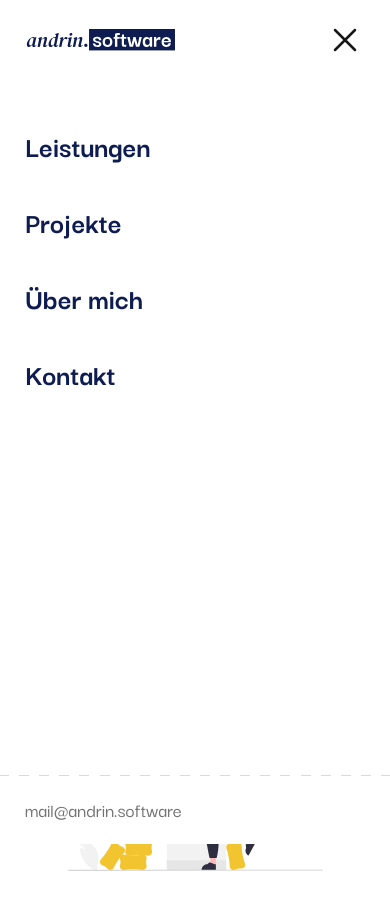
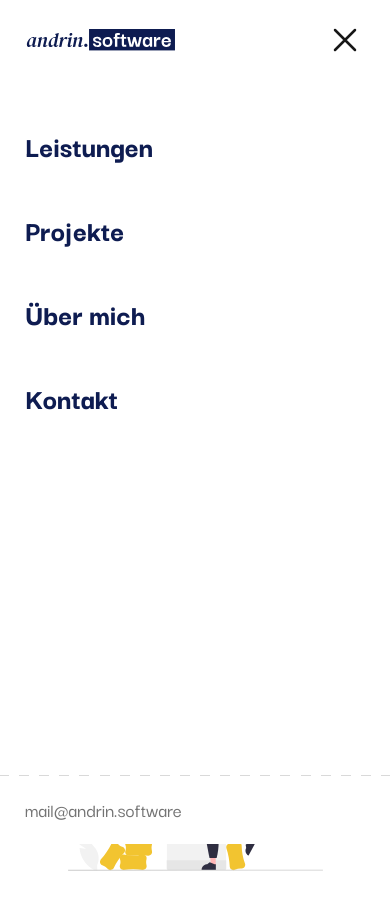
Before and after one commit to codeofandrin/andrin.software, a Next.js app: page / in a window 390 px wide. Both pictures are taken after a click on the button 345 px from the left and 40 px from the top of the page. Shown: the top 910 px of the page. Built offline with nearby package versions, Linux system fonts and the light colour scheme.

Commit message:
Change weight and gap for mobile menu items

```diff
--- a/src/components/ui/Header.tsx
+++ b/src/components/ui/Header.tsx
@@ -18,7 +18,7 @@ function MobileMenu({ setMenuOpen }: MobileMenuProps) {
     <div className="max-h-screen overscroll-none">
       <div className="top-header-mobile fixed right-0 bottom-0 left-0 z-[1000] w-full bg-white">
         {/* Menu Items */}
-        <div className="px-body-mobile grid gap-10 pt-12">
+        <div className="px-body-mobile grid gap-12 pt-12">
           {MENU_ITEMS.map(({ name, link }) => {
             return (
               <div key={`menu-item-${name}`}>
@@ -32,7 +32,7 @@ function MobileMenu({ setMenuOpen }: MobileMenuProps) {
                       document.getElementById(hash)?.scrollIntoView({ behavior: "smooth", block: "start" })
                     }
                   }}
-                  className="text-primary-100 hover:text-primary-60 py-2 text-3xl font-bold transition-colors duration-300">
+                  className="text-primary-100 hover:text-primary-60 py-2 text-3xl font-extrabold transition-colors duration-300">
                   {name}
                 </Link>
               </div>
```
